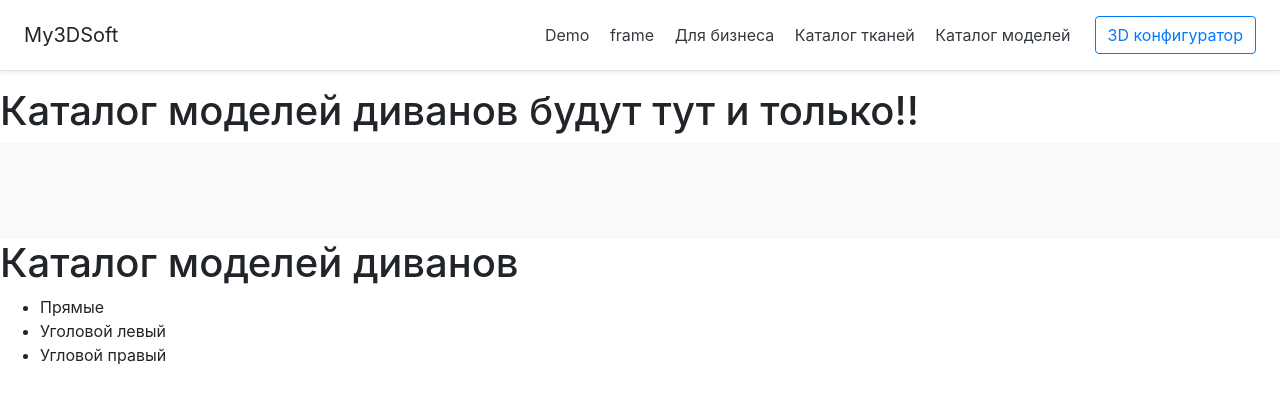
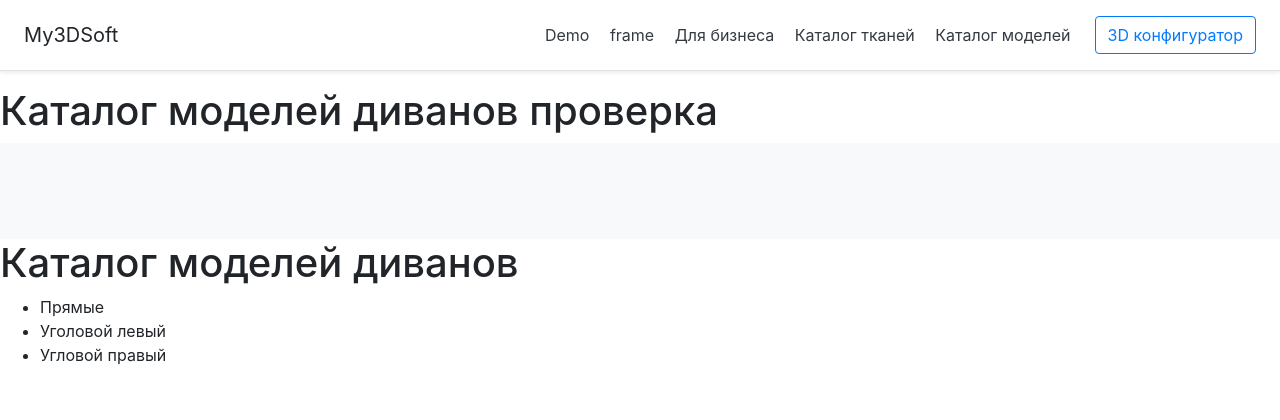
Before and after one commit to romario2020/rorr, a Django app: page /catalog/categor/models in a window 1280 px wide. Shown: the top 420 px of the page. Run offline with Django 3.2, Linux system fonts and the light colour scheme; data that the repository does not hold is empty; some libraries are stand-ins or nearby versions.

Commit message:
проверка

```diff
--- a/catalog/templates/catalog/models.html
+++ b/catalog/templates/catalog/models.html
@@ -4,7 +4,7 @@
 
 {% block content %}
 
-<h1>{{title}} будут тут и только!!</h1>
+<h1>{{title}} проверка</h1>
 
 <div class="album py-5 bg-light">
     <div class="container">
```
